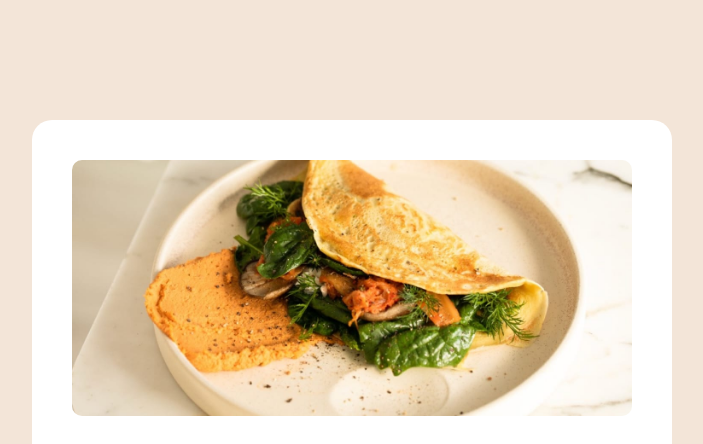
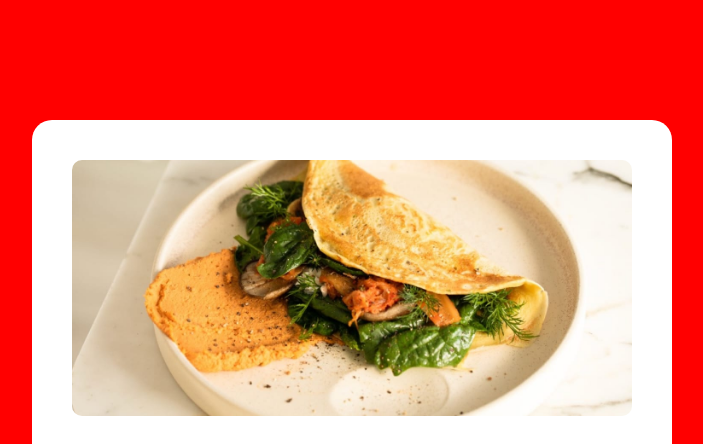
Before and after one commit to cala2313/git-test, a plain HTML site: page recipe-page-main/index.html in a window 1280 px wide. Shown: the top 444 px of the page, without its empty margins (288-991 px from the left). Drawn offline with Linux system fonts and the light colour scheme.

Commit message:
branch test

```diff
--- a/recipe-page-main/style.css
+++ b/recipe-page-main/style.css
@@ -8,7 +8,7 @@
     --white: hsl(0, 0%, 100%);
     --rose-white: hsl(330, 100%, 98%);
     --light-grey: hsl(30, 18%, 87%);
-    --bg-color: #F3E5D8;
+    --bg-color: red;
     --brown: #7F4537;
     --purple: #762D4A;
     --wenge-brown: hsl(30, 10%, 34%);
```
